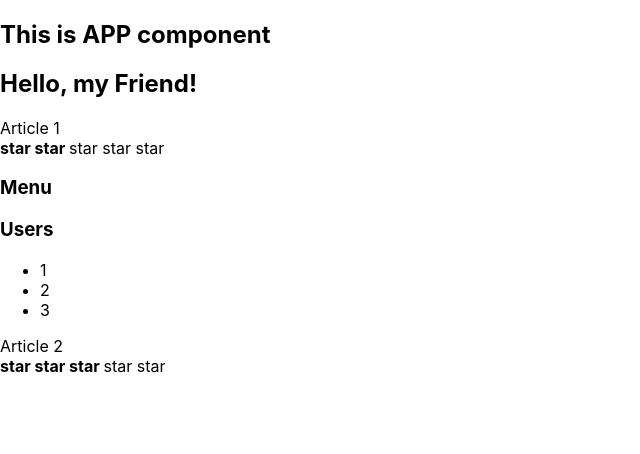
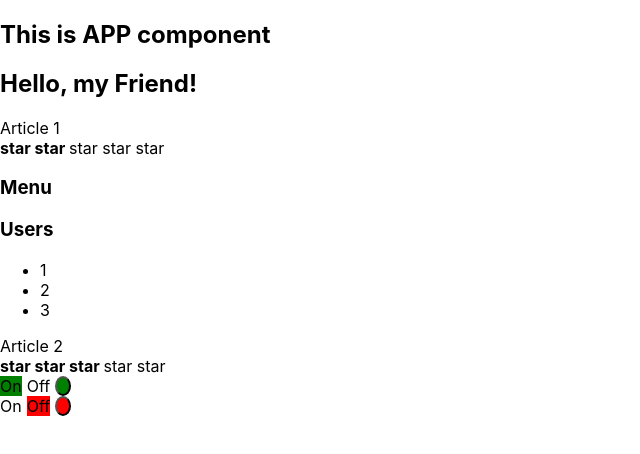
Before and after one commit to dtumen/kabzda, a React (Create React App) app: page / in a window 1280 px wide. Shown: the top 454 px of the page, without its empty margins (0-640 px from the left). Built offline with nearby package versions, Linux system fonts and the light colour scheme.

Commit message:
homework done

```diff
--- a/src/App.tsx
+++ b/src/App.tsx
@@ -2,6 +2,7 @@ import React from 'react';
 import './App.css';
 import { Accordion } from './components/Accordion/Accordion';
 import { Rating } from './components/Rating/Rating';
+import OnOff from './components/OnOff/OnOff';
 
 function App() {
   console.log('App rendered')
@@ -15,6 +16,9 @@ function App() {
       <Accordion titleValue={'Users'} collapsed={false} />
       Article 2
       <Rating value={3}/>
+
+      <OnOff toggler={true}/>
+      <OnOff toggler={false}/>
     </div>
   );
 }
--- /dev/null
+++ b/src/components/OnOff/OnOff.tsx
@@ -0,0 +1,19 @@
+import React from 'react';
+
+type OnOffPropsType = {
+  toggler: boolean
+}
+
+const OnOff = ({ toggler }: OnOffPropsType) => {
+  let bcgColor = toggler ? 'green' : 'red' ;
+
+  return (
+    <div style={{ display: 'flex', gap: '5px' }}>
+      <div style={{ backgroundColor: toggler && 'green' }}>On</div>
+      <div style={{ backgroundColor: !toggler && 'red' }}>Off</div>
+      <button style={{ backgroundColor: bcgColor, borderRadius: '50%', }}></button>
+    </div>
+  )
+}
+
+export default OnOff;
```
